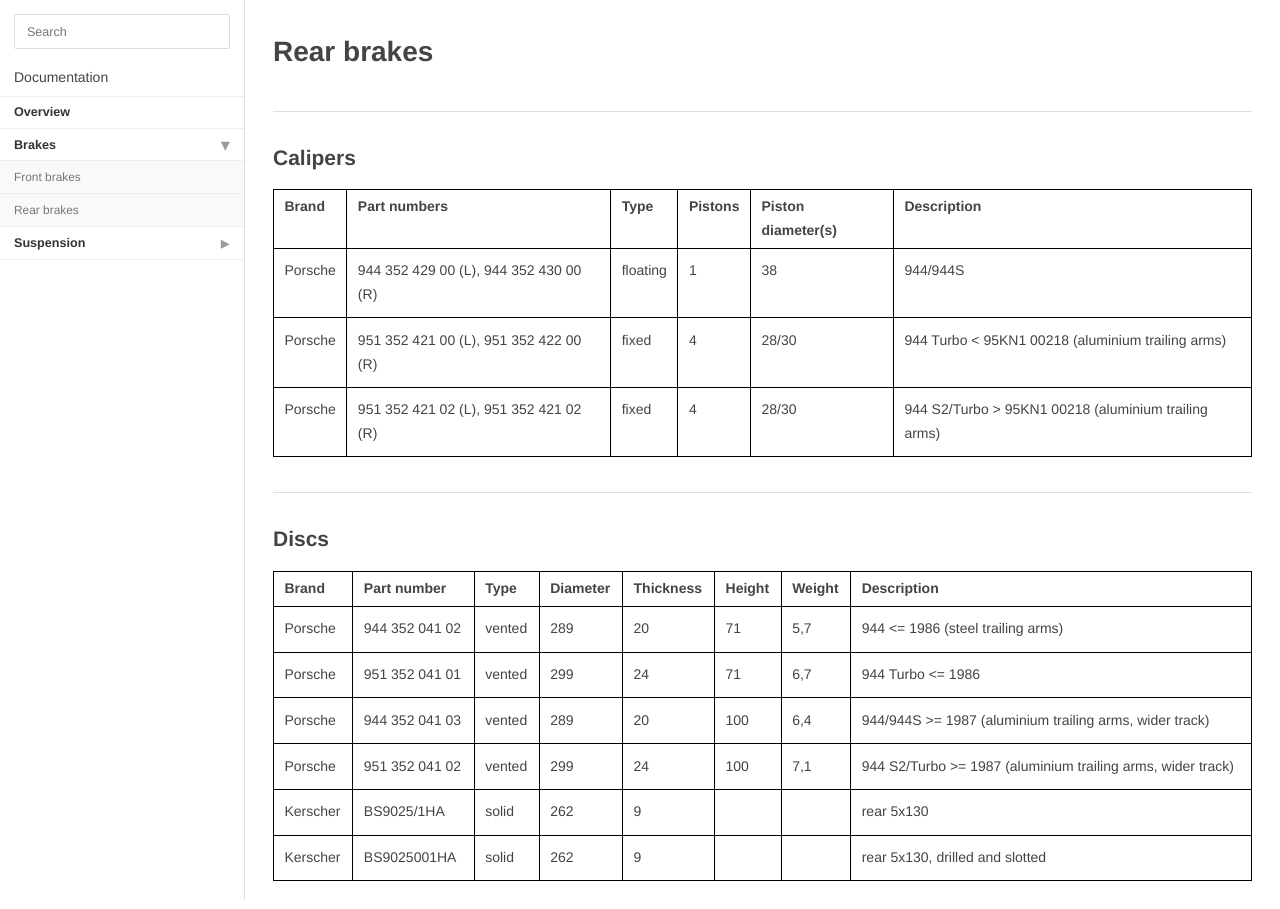
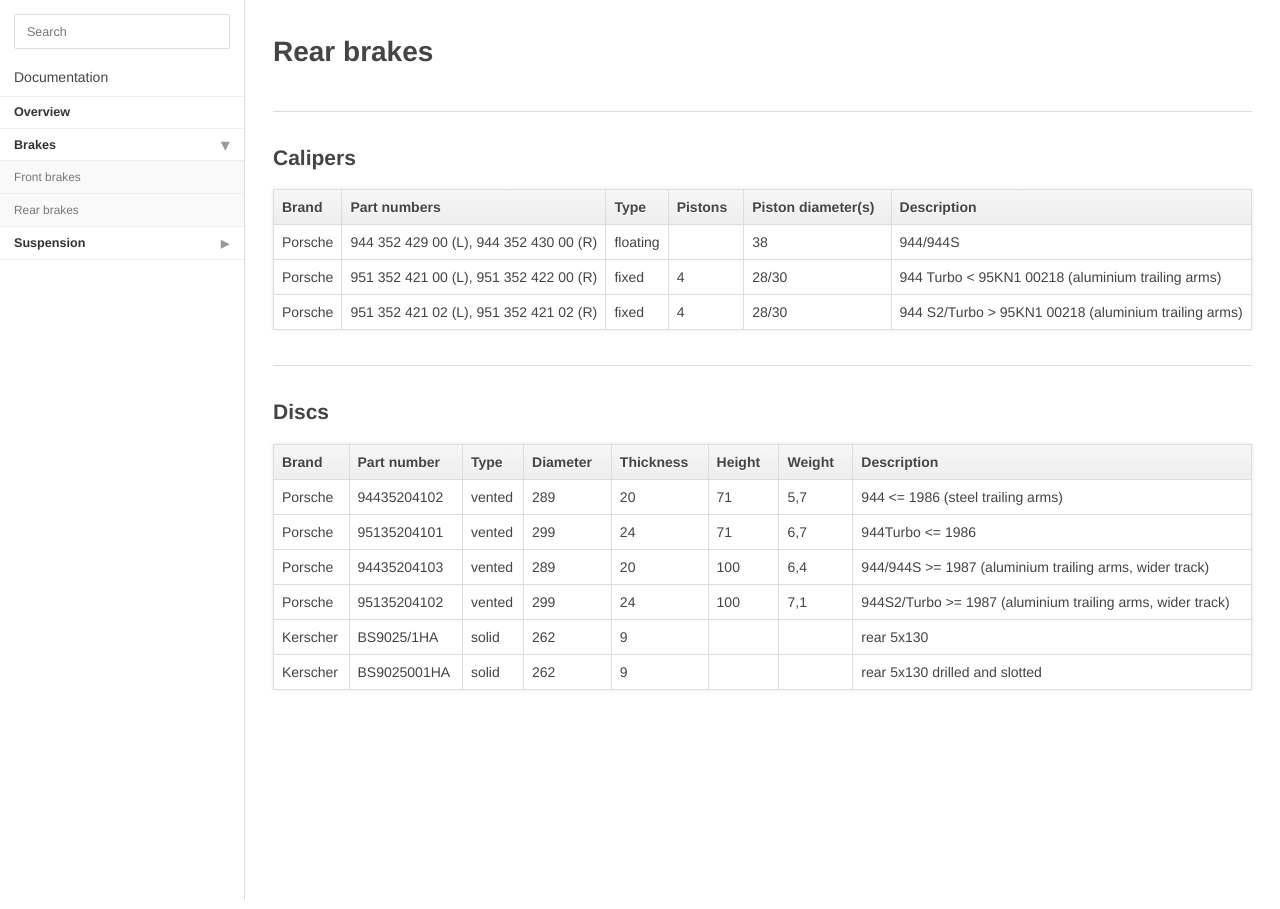
Before and after one commit to rennsportengineering/wiki, a Jekyll site: the page built from brakes/brakes-rear.md, in a window 1280 px wide. Built offline with Jekyll 4.4.1, drawn with Linux system fonts in a browser that asks for light colours.

Commit message:
Use CSV/data files for tables

```diff
--- /dev/null
+++ b/_data/brakes/calipers-rear.csv
@@ -0,0 +1,4 @@
+Brand,"Part numbers",Type,Pistons,"Piston diameter(s)",Description
+Porsche,"944 352 429 00 (L), 944 352 430 00 (R)",floating,,38,944/944S
+Porsche,"951 352 421 00 (L), 951 352 422 00 (R)",fixed,4,28/30,"944 Turbo < 95KN1 00218 (aluminium trailing arms)"
+Porsche,"951 352 421 02 (L), 951 352 421 02 (R)",fixed,4,28/30,"944 S2/Turbo > 95KN1 00218 (aluminium trailing arms)"
--- /dev/null
+++ b/_includes/datatable.html
@@ -0,0 +1,23 @@
+<table id="table-{{ include.group }}-{{ include.name }}" class="sort">
+  <thead>
+    <tr>
+    {% for attribute in site.data.[include.group].[include.name][0] %}
+      <th>{{ attribute[0] }}</th>
+    {% endfor %}
+    </tr>
+  </thead>
+  <tbody>
+  {% for row in site.data.[include.group].[include.name] %}
+    <tr>
+    {% for attribute in row %}
+      <td>{{ attribute[1] }}</td>
+    {% endfor %}
+    </tr>
+  {% endfor %}
+  </tbody>
+</table>
+
+<script src='{{ site.baseurl }}/assets/js/tablesort.min.js'></script>
+<script>
+  new Tablesort(document.getElementById('table-{{ include.group }}-{{ include.name }}'));
+</script>
--- a/_layouts/default.html
+++ b/_layouts/default.html
@@ -12,7 +12,8 @@
       {% endif %}
     </title>
 
-    <link rel="stylesheet" href="{{ site.baseurl }}/styles.css">
+    <link href="{{ site.baseurl }}/styles.css" rel="stylesheet" >
+    <link href="{{ site.baseurl }}/assets/css/tablesort.css" rel="stylesheet">
   </head>
   <body>
     {{ content }}
--- /dev/null
+++ b/assets/css/tablesort.css
@@ -0,0 +1,90 @@
+table {
+  background:#fff;
+  max-width:100%;
+  border-spacing:0;
+  width:100%;
+  margin:10px 0;
+  border:1px solid #ddd;
+  border-collapse:separate;
+  *border-collapse:collapsed;
+  -webkit-box-shadow:0 0 4px rgba(0,0,0,0.10);
+     -moz-box-shadow:0 0 4px rgba(0,0,0,0.10);
+          box-shadow:0 0 4px rgba(0,0,0,0.10);
+}
+
+table th,
+table td {
+    padding:8px;
+    line-height:18px;
+    text-align:left;
+    border-top:1px solid #ddd;
+}
+
+table th {
+    background:#eee;
+    background:-webkit-gradient(linear, left top, left bottom, from(#f6f6f6), to(#eee));
+    background:-moz-linear-gradient(top, #f6f6f6, #eee);
+    text-shadow:0 1px 0 #fff;
+    font-weight:bold;
+    vertical-align:bottom;
+}
+
+table td {
+    vertical-align:top;
+}
+
+table thead:first-child tr th,
+table thead:first-child tr td {
+    border-top:0;
+}
+
+table tbody + tbody {
+    border-top:2px solid #ddd;
+}
+
+table th + th,
+table td + td,
+table th + td,
+table td + th {
+    border-left:1px solid #ddd;
+}
+
+table thead:first-child tr:first-child th,
+table tbody:first-child tr:first-child th,
+table tbody:first-child tr:first-child td {
+    border-top:0;
+}
+
+th[role=columnheader]:not(.no-sort) {
+	cursor: pointer;
+}
+
+th[role=columnheader]:not(.no-sort):after {
+	content: '';
+	float: right;
+	margin-top: 7px;
+	border-width: 0 4px 4px;
+	border-style: solid;
+	border-color: #404040 transparent;
+	visibility: hidden;
+	opacity: 0;
+	-ms-user-select: none;
+	-webkit-user-select: none;
+	-moz-user-select: none;
+	user-select: none;
+}
+
+th[aria-sort=ascending]:not(.no-sort):after {
+	border-bottom: none;
+	border-width: 4px 4px 0;
+}
+
+th[aria-sort]:not(.no-sort):after {
+	visibility: visible;
+	opacity: 0.4;
+}
+
+th[role=columnheader]:not(.no-sort):hover:after {
+	visibility: visible;
+	opacity: 1;
+}
--- a/brakes/brakes-rear.md
+++ b/brakes/brakes-rear.md
@@ -5,21 +5,7 @@
 
 # Rear brakes
 ## Calipers
-
-| Brand   | Part numbers                                          | Type     | Pistons | Piston diameter(s) | Description                                              |
-|---------|-------------------------------------------------------|----------|---------|--------------------|----------------------------------------------------------|
-| Porsche | 944 352 429 00 (L), 944 352 430 00 (R)                | floating | 1       | 38                 | 944/944S                                                 |
-| Porsche | 951 352 421 00 (L), 951 352 422 00 (R)                | fixed    | 4       | 28/30              | 944 Turbo < 95KN1 00218 (aluminium trailing arms)        |
-| Porsche | 951 352 421 02 (L), 951 352 421 02 (R)                | fixed    | 4       | 28/30              | 944 S2/Turbo > 95KN1 00218 (aluminium trailing arms)     |
-
+{% include datatable.html group='brakes' name='calipers-rear' %}
 
 ## Discs
-
-| Brand    | Part number                                        | Type   | Diameter | Thickness | Height | Weight | Description                                                 |
-|----------|----------------------------------------------------|--------|----------|-----------|--------|--------|-------------------------------------------------------------|
-| Porsche  | 944 352 041 02                                     | vented | 289      | 20        | 71     | 5,7    | 944 <= 1986 (steel trailing arms)                           |
-| Porsche  | 951 352 041 01                                     | vented | 299      | 24        | 71     | 6,7    | 944 Turbo <= 1986                                           |
-| Porsche  | 944 352 041 03                                     | vented | 289      | 20        | 100    | 6,4    | 944/944S >= 1987 (aluminium trailing arms, wider track)     |
-| Porsche  | 951 352 041 02                                     | vented | 299      | 24        | 100    | 7,1    | 944 S2/Turbo >= 1987 (aluminium trailing arms, wider track) |
-| Kerscher | BS9025/1HA                                         | solid  | 262      | 9         |        |        | rear 5x130                                                  |
-| Kerscher | BS9025001HA                                        | solid  | 262      | 9         |        |        | rear 5x130, drilled and slotted                             |
+{% include datatable.html group='brakes' name='discs-rear' %}
```
Also changed, not shown: _data/brakes/discs-rear.csv (added, +7 -0 lines), _includes/css/shared/markdown.css (+0 -29 lines), README.md, assets/js/tablesort.min.js (added).
